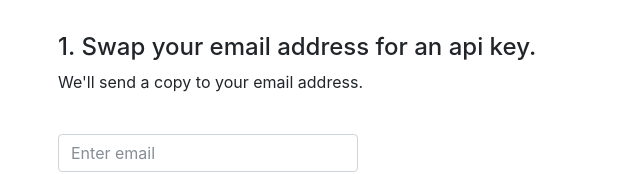
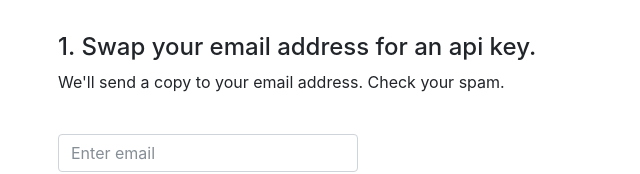
Before and after one commit to mailsloth/mailsloth.github.io, a plain HTML site: page index.html in a window 1280 px wide. Shown: the part 261-435 px from the top of the page, without its empty margins (27-667 px from the left). Drawn offline with nearby package versions, Linux system fonts and the light colour scheme; a script that the page names is missing.

Commit message:
Working new js

```diff
--- a/index.html
+++ b/index.html
@@ -45,7 +45,7 @@
 			<div class="row">
 				<div class="col-sm">
 					<h4>1. Swap your email address for an api key.</h4>
-					<p>We'll send a copy to your email address.</p>
+					<p>We'll send a copy to your email address. Check your spam.</p>
 				</div>
 			</div>
 
```
